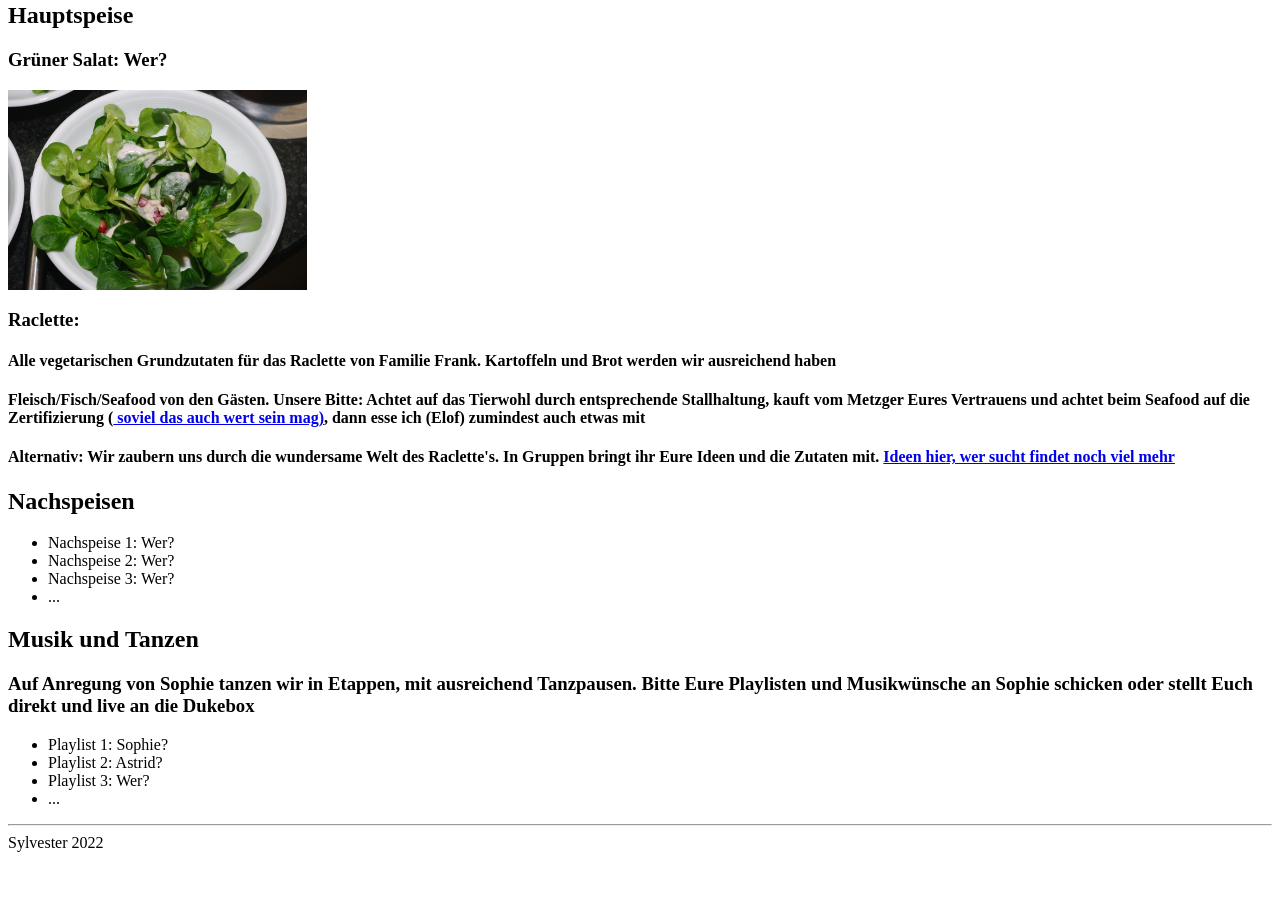
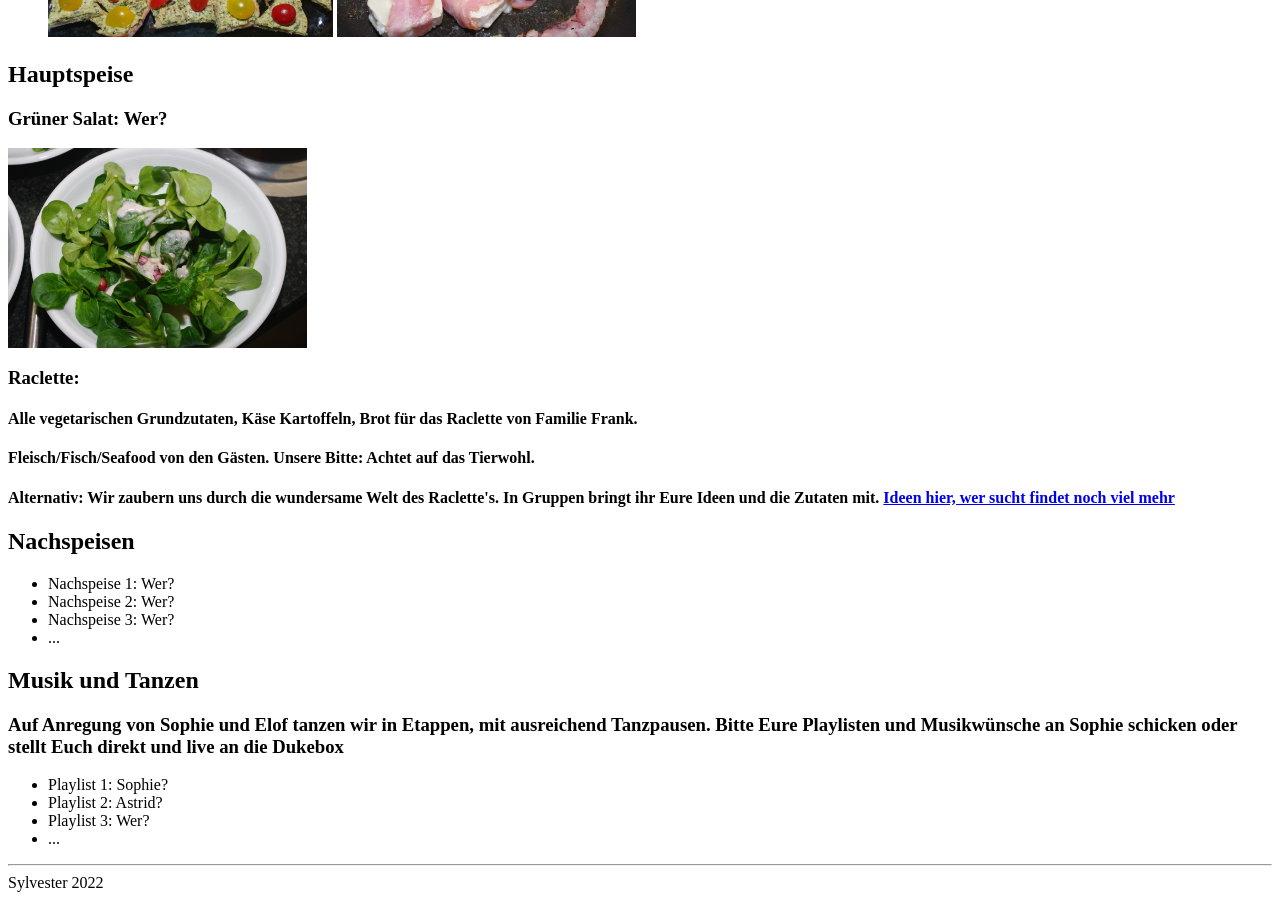
Before and after one commit to DiveDocs/Sylvester2023, a Jekyll site: the page built from index.markdown, in a window 1280 px wide and 900 px high, scrolled down 1093 px. Built offline with Jekyll 4.4.1, drawn with Linux system fonts in a browser that asks for light colours; before the commit the page ends 1953 px from its top, so only the background shows below that; some of the changed text lies outside the part shown.

Commit message:
minor cleanups

```diff
--- a/index.markdown
+++ b/index.markdown
@@ -36,7 +38,7 @@ tr:nth-child(even) {
 <a><img src="bilder/bild21.jpg" height = "200"></a>
 <a><img src="bilder/bild22.jpg" height = "200"></a>
 <a><img src="bilder/bild12.jpg" height = "200"></a>
-<a><img src="bilder/bild23.jpg" height = "200"></a>
+<a><img src="bilder/bild24.jpg" height = "200"></a>
 <a><img src="bilder/bild16.jpg" height = "200"></a>
 <h1> Menu </h1>
 <h2> Vorspeisen </h2>
@@ -55,8 +57,8 @@ tr:nth-child(even) {
 <a><img src="bilder/bild20.jpg" height = "200"></a>
 <h3> Raclette: </h3>
 
-<h4> Alle vegetarischen Grundzutaten für das Raclette von Familie Frank. Kartoffeln und Brot werden wir ausreichend haben</h4>
-<h4> Fleisch/Fisch/Seafood von den Gästen. Unsere Bitte: Achtet auf das Tierwohl durch entsprechende Stallhaltung, kauft vom Metzger Eures Vertrauens und achtet beim Seafood auf die Zertifizierung (<a href="https://de.wikipedia.org/wiki/Whataboutism#:~:text=Whataboutism%20oder%20Whataboutismus%20(von%20englisch,einer%20kritischen%20Gegenfrage%20erwidert%20wird."> soviel das auch wert sein mag)</a>, dann esse ich (Elof) zumindest auch etwas mit </h4>
+<h4> Alle vegetarischen Grundzutaten, Käse Kartoffeln, Brot für das Raclette von Familie Frank.</h4>
+<h4> Fleisch/Fisch/Seafood von den Gästen. Unsere Bitte: Achtet auf das Tierwohl.</h4>
 <h4> Alternativ: Wir zaubern uns durch die wundersame Welt des Raclette's. In Gruppen bringt ihr Eure Ideen und die Zutaten mit. <a href="https://heissehimbeeren.com/die-9-leckersten-raclette-rezepte/">Ideen hier, wer sucht findet noch viel mehr</a>
 </h4>
 
```
Also changed, not shown: other parts of index.markdown (+4 -2 lines).
